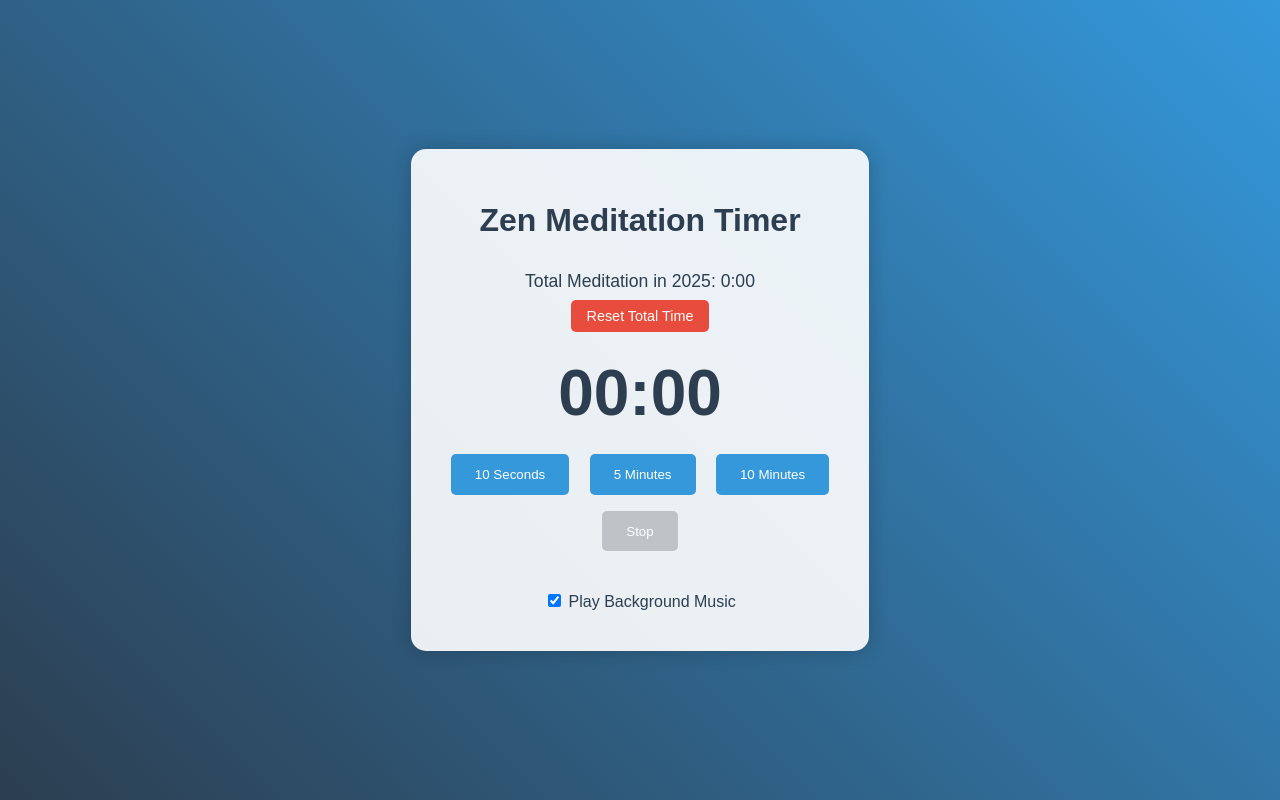
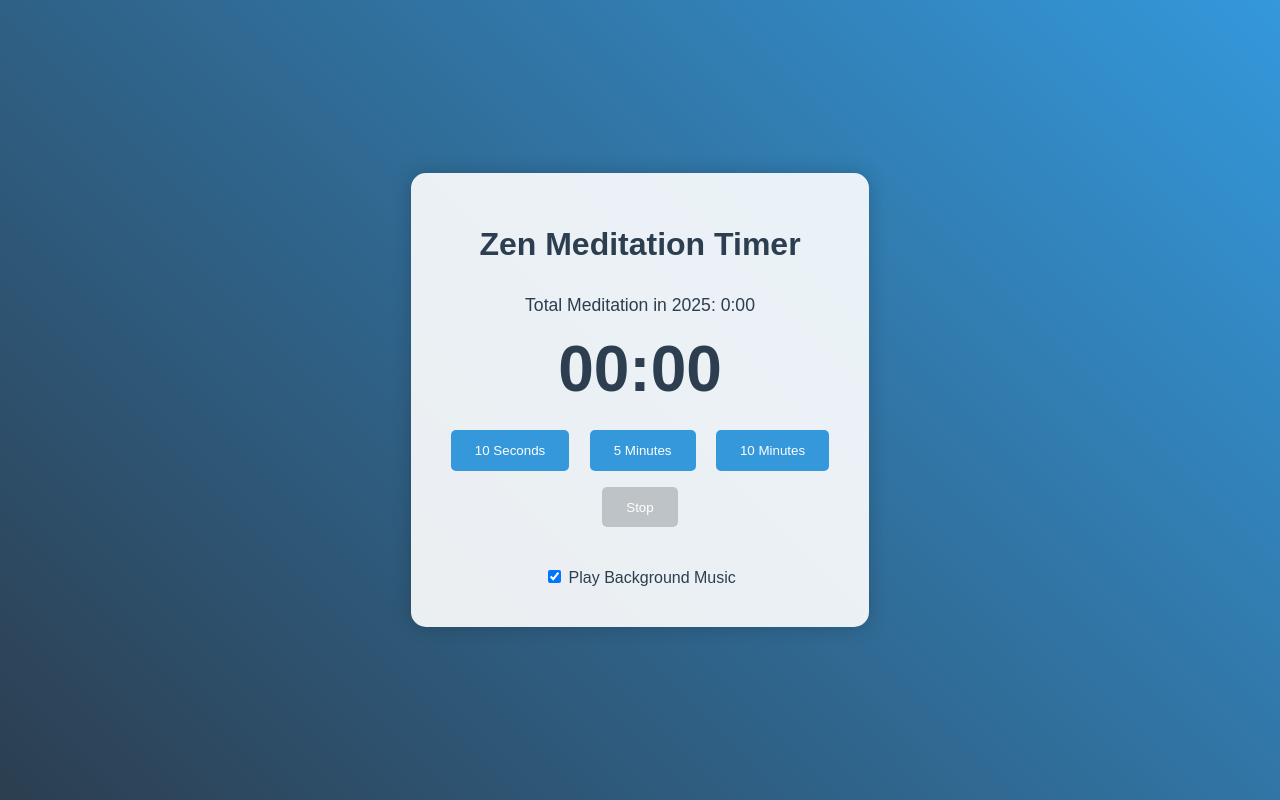
Before and after one commit to ziasu/daily-meditation, a plain HTML site: page index.html in a window 1280 px wide. Drawn offline with Linux system fonts and the light colour scheme; no server answers.

Commit message:
Update index.html

```diff
--- a/index.html
+++ b/index.html
@@ -12,7 +12,6 @@
 
         <div class="total-time">
             <p id="totalTime">Total Meditation in 2025: 0:00</p>
-            <button id="resetTotalButton">Reset Total Time</button>
         </div>
 
         <div class="timer-display">
```
